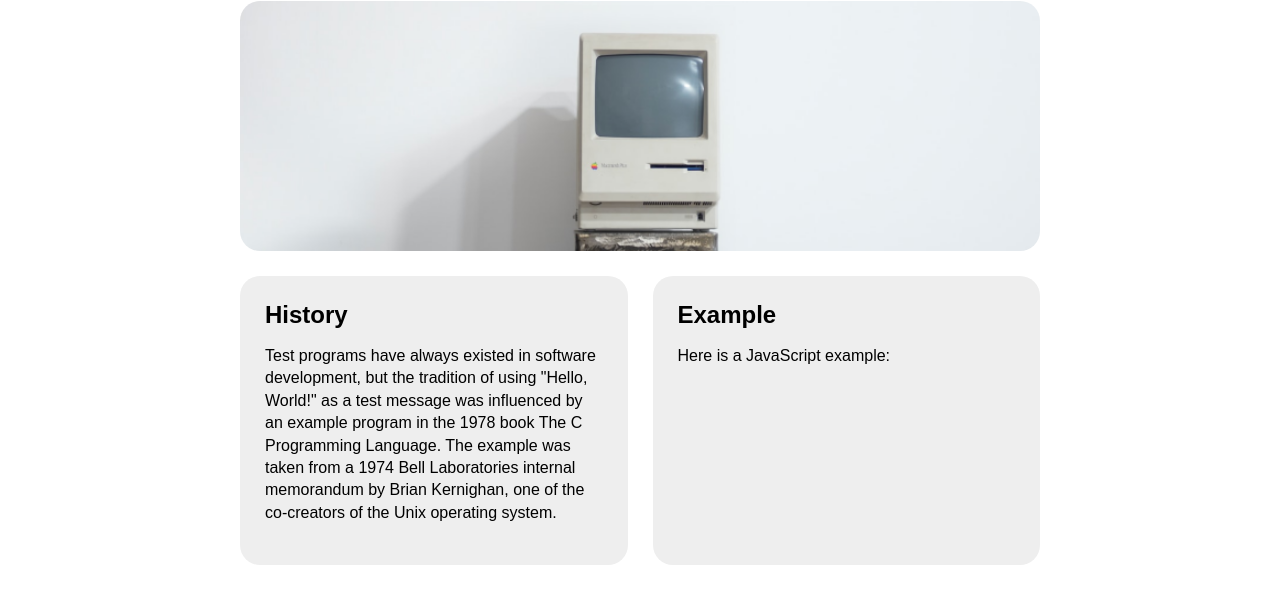
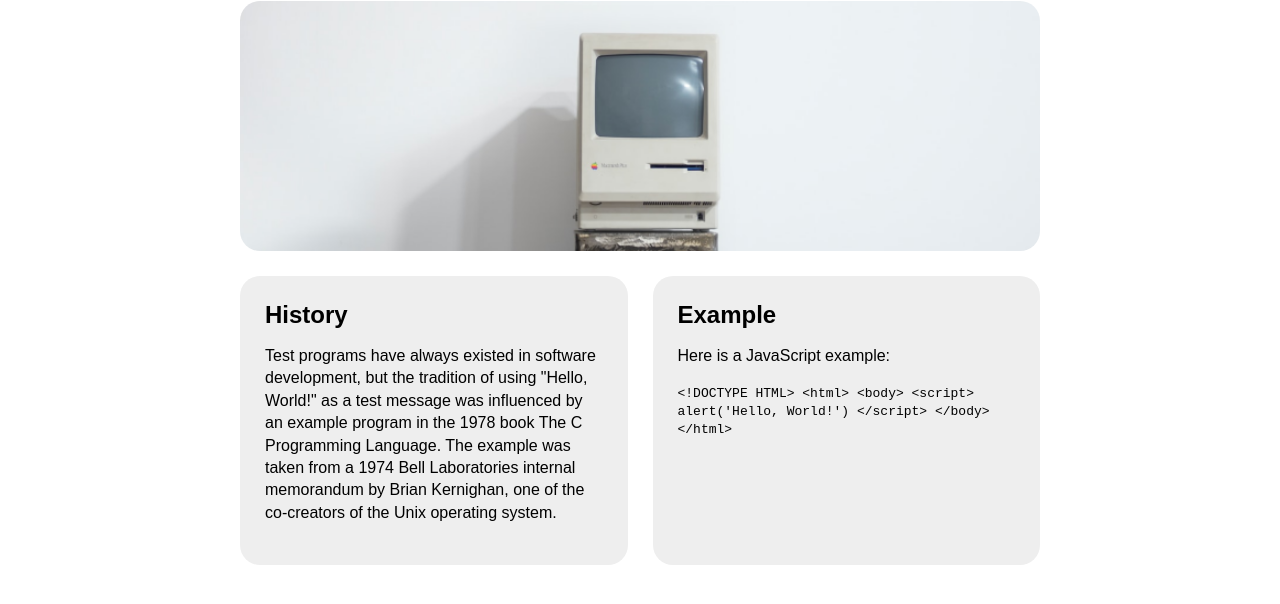
Before and after one commit to HaloHaacker/Codespaces349, a plain HTML site: page index.html in a window 1280 px wide. Shown: the part 94-698 px from the top of the page. Drawn offline with Linux system fonts and the light colour scheme.

Commit message:
fixed html

```diff
--- a/index.html
+++ b/index.html
@@ -27,14 +27,14 @@
                     <h2>Example</h2>
                     <p>Here is a JavaScript example:</p>
                     <code>
-                        <!DOCTYPE HTML>
-                        <html>
-                            <body>
-                                <script>
+                        &lt;!DOCTYPE HTML&gt;
+                        &lt;html&gt;
+                            &lt;body&gt;
+                                &lt;script&gt;
                                     alert('Hello, World!')
-                                </script>
-                            </body>
-                        </html>
+                                &lt;/script&gt;
+                            &lt;/body&gt;
+                        &lt;/html&gt;
                     </code>
                 </section>
             </div>
```
